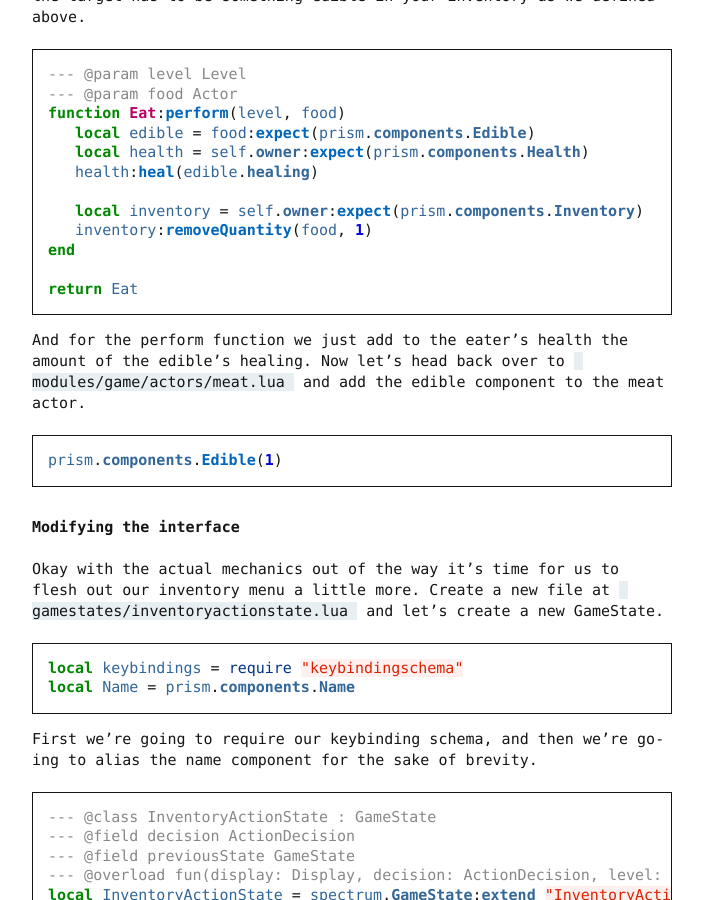
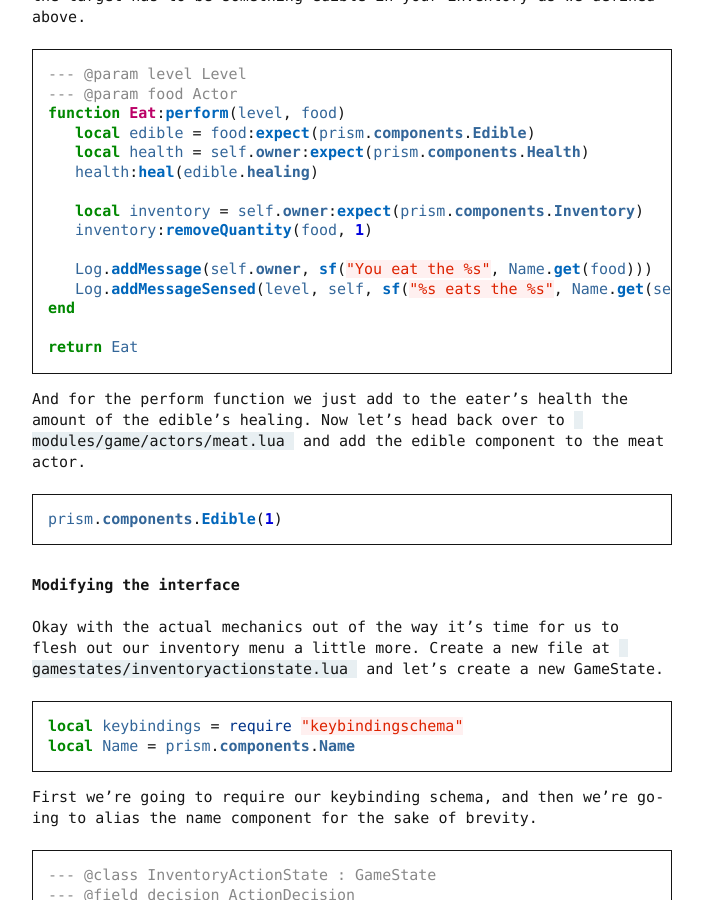
Before and after one commit to drewww/prism, a Sphinx documentation site: the page built from docs/source/making-a-roguelike/part11.rst, in a window 1280 px wide and 900 px high, scrolled down 1539 px. Shown: the whole window, without its empty margins (438-1141 px from the left). Built offline with Sphinx 7.4.7, drawn with Linux system fonts in a browser that asks for light colours; pages that are not in the unit, such as notebooks, are missing from menus.

Commit message:
Added a log message to eat.

```diff
--- a/docs/source/making-a-roguelike/part11.rst
+++ b/docs/source/making-a-roguelike/part11.rst
@@ -84,6 +84,9 @@ as we defined above.
 
       local inventory = self.owner:expect(prism.components.Inventory)
       inventory:removeQuantity(food, 1)
+
+      Log.addMessage(self.owner, sf("You eat the %s", Name.get(food)))
+      Log.addMessageSensed(level, self, sf("%s eats the %s", Name.get(self.owner), Name.get(food)))
    end
 
    return Eat
```
